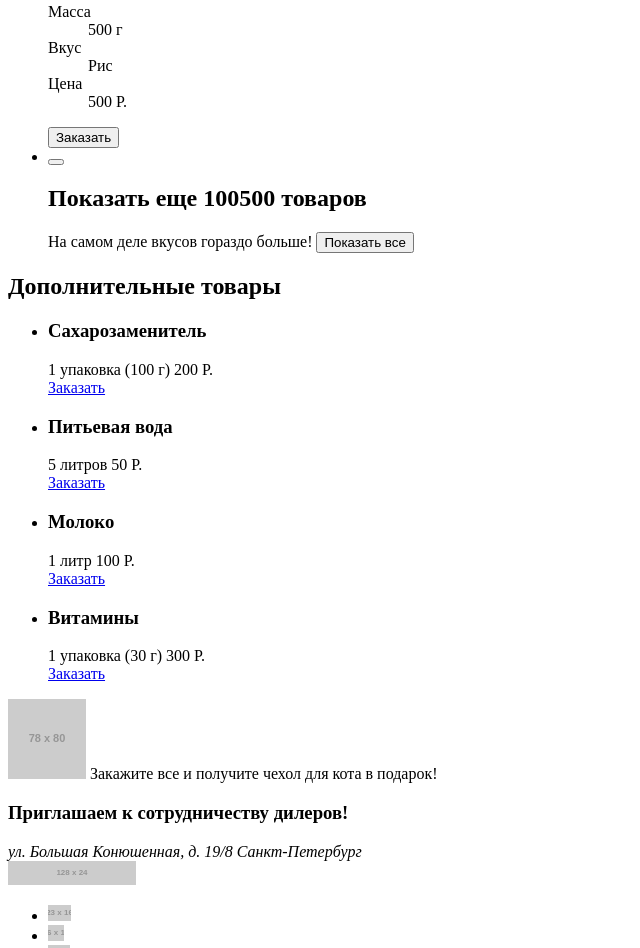
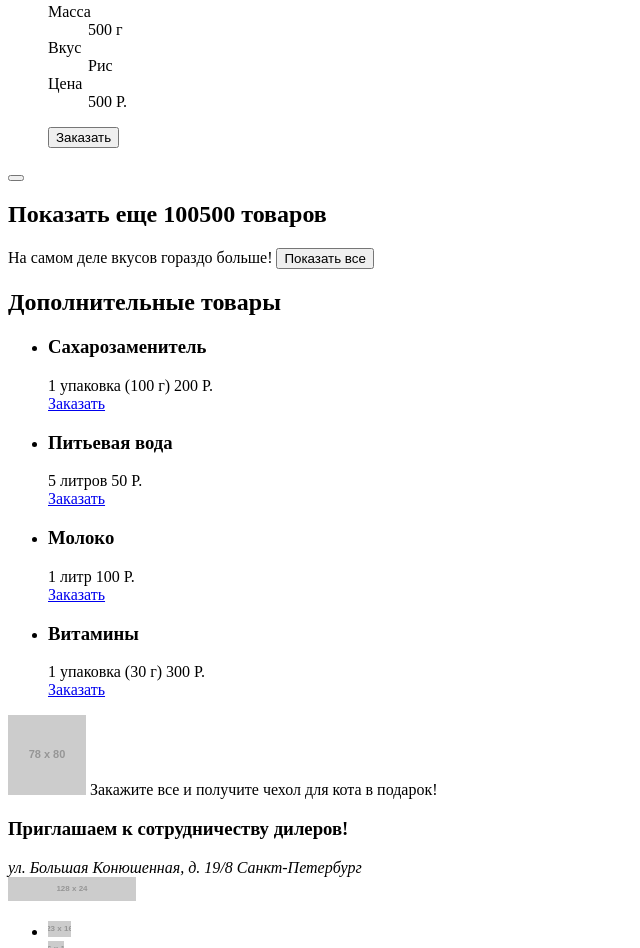
Before and after one commit to volumeskies/1546971-cat-energy-20, a website: page source/catalog.html in a window 1280 px wide. Shown: the part 2182-3130 px from the top of the page, without its empty margins (0-640 px from the left). Drawn offline with Linux system fonts and the light colour scheme; placeholder pictures from the web are drawn by us.

Commit message:
Исправляет расположение блока 'больше товаров'

```diff
--- a/source/catalog.html
+++ b/source/catalog.html
@@ -284,15 +284,13 @@
             </div>
             <button class="catalog__list-item-button button-green" type="button">Заказать</button>
           </li>
-          <li class="catalog__list-item products__item more">
-            <div class="products__card-wrapper">
-              <button class="more__button-cross" type="button"></button>
-              <h2 class="more__title">Показать еще 100500 товаров</h2>
-              <span class="more__text">На самом деле вкусов гораздо больше!</span>
-              <button class="catalog__list-item-button button-grey" type="button">Показать все</button>
-            </div>
-          </li>
         </ul>
+        <div class="catalog__more more">
+          <button class="catalog__more-button more__button-cross" type="button"></button>
+          <h2 class="catalog__more-title more__title">Показать еще 100500 товаров</h2>
+          <span class="catalog__more-text more__text">На самом деле вкусов гораздо больше!</span>
+          <button class="catalog__more-button button-grey" type="button">Показать все</button>
+        </div>
       </section>
       <section class="additional">
         <h2 class="additional__title">Дополнительные товары</h2>
```
